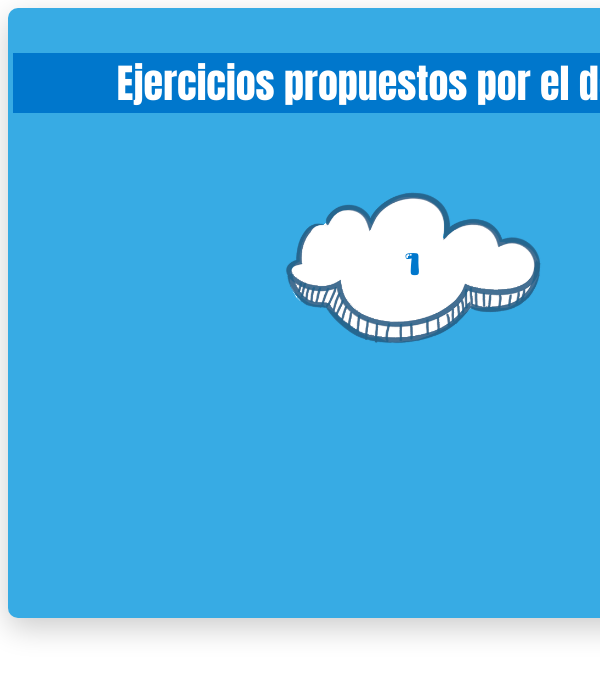
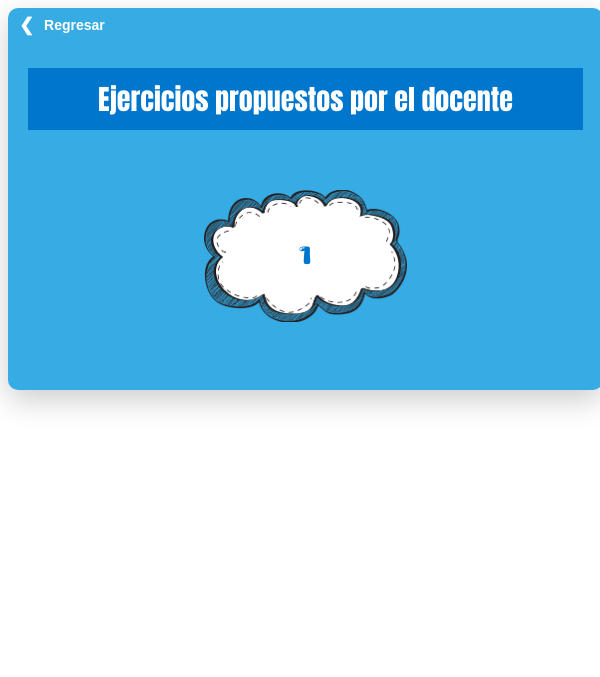
Before and after one commit to VillalobosLobos/tt, a Flask app: template templates/pages/ejerciciosAlumnos.html in a window 600 px wide; the page is wider, and only the part inside the window is pictured. Shown: the top 677 px of that part. Run offline with Flask 3, Linux system fonts and the light colour scheme; the template is opened without the code that fills it: most values are stand-ins (such as "Sample title", 1, 10 or a date in 2020).

Commit message:
Actualizacion del front

```diff
--- a/static/styles/ejerciciosAlumnos.css
+++ b/static/styles/ejerciciosAlumnos.css
@@ -1,10 +1,83 @@
+/* ======================================
+   FONT
+====================================== */
 @font-face {
     font-family: 'Eracake';
-    src: url('/static/fonts/Eracake.ttf');
+    src: url('/static/fonts/Eracake.ttf') format('truetype');
   }
 
-.ejercicio{
-    background-image: url('/static/img/alumnos/n2.png');
+  /* ======================================
+     CONTENEDOR PRINCIPAL
+  ====================================== */
+  .cuerpo {
+    position: relative;            /* para posicionar el botón */
+    text-align: center;
+    font-size: 40px;
+    font-family: Impact, Haettenschweiler, 'Arial Narrow Bold', sans-serif;
+    color: white;
+    width: 800px;
+    height: 600px;
+    padding: 5px;
+    border-radius: 10px;
+    margin: 0 auto 50px;
+    background-color: #37ABE4;
+    box-shadow: 0 10px 30px rgba(0, 0, 0, 0.2);
+  }
+
+  /* ======================================
+     BOTÓN REGRESAR
+  ====================================== */
+  .arrow-icon {
+    font-size: 18px;
+    font-weight: bold;
+    margin-right: 4px;
+  }
+
+  .back-btn {
+    position: absolute;   /* fija en la .cuerpo */
+    top: 10px;            /* distancia del borde superior */
+    left: 10px;           /* distancia del borde izquierdo */
+    display: inline-flex;
+    align-items: center;
+    gap: 6px;
+    background: none;
+    border: none;
+    color: #fff;          /* blanco para contraste */
+    font-size: 16px;
+    font-weight: bold;
+    cursor: pointer;
+    margin: 0;            /* elimina márgenes extra */
+  }
+
+  .back-btn:hover {
+    color: #000;
+  }
+
+  /* ======================================
+     TÍTULO
+  ====================================== */
+  .cuerpo #titulo {
+    background-color: #07c;
+    margin-top: 50px;     /* baja el título para evitar solaparse con el botón */
+    padding: 10px 0;
+  }
+
+  /* ======================================
+     LISTADO DE EJERCICIOS
+  ====================================== */
+  .ejercicios {
+    display: flex;
+    flex-wrap: wrap;
+    gap: 1rem;
+    justify-content: center;
+    padding: 2rem;
+  }
+
+  /* ======================================
+     TARJETA DE EJERCICIO
+  ====================================== */
+  .ejercicio {
+    background-image: url('/static/img/alumnos/n1.png');
     background-size: contain;
     background-repeat: no-repeat;
     background-position: center;
@@ -18,46 +91,57 @@
     padding: 1rem;
     font-family: 'Eracake';
     font-size: 30px;
-    transition: transform 0.3s ease,box-shadow 0.3s ease;
+    transition: transform 0.3s ease, box-shadow 0.3s ease;
     cursor: pointer;
   }
 
-.ejercicio:hover{
+  .ejercicio:hover {
     transform: scale(1.05);
   }
 
-.ejercicio a{
+  .ejercicio a {
     text-decoration: none;
     color: #07c;
   }
 
-.ejercicio a:hover{
+  .ejercicio a:hover {
     color: rgb(31, 243, 77);
   }
 
-.cuerpo{
-    text-align: center;
-    font-size: 40px;
-    font-family: Impact, Haettenschweiler, 'Arial Narrow Bold', sans-serif;
-    color: white;
-    position: relative;
-    width: 800px;
-    height: 600px;
-    padding: 5px;
-    border-radius: 10px;
-    margin: 0 auto 50px;
-    background-color: #37ABE4;
-    box-shadow: 0 10px 30px rgba(0, 0, 0, 0.2);
+  /* ======================================
+     MEDIA QUERIES (RESPONSIVE)
+  ====================================== */
+  @media (max-width: 900px) {
+    .cuerpo {
+      width: 95%;
+      height: auto;
+      padding: 20px;
+    }
+    .cuerpo #titulo {
+      font-size: 32px;
+    }
+    .ejercicio {
+      width: 45%;
+      margin-bottom: 1rem;
+    }
   }
 
-.cuerpo #titulo{
-    background-color: #07c;
+  @media (max-width: 600px) {
+    .cuerpo {
+      font-size: 28px;
     }
-
-.ejercicios{
-    display: flex;
-    flex-wrap: wrap;
-    gap: 1rem;
-    justify-content: center;
-    padding: 2rem;
+    .back-btn {
+      top: 5px;
+      left: 5px;
+      font-size: 14px;
     }
+    .cuerpo #titulo {
+      font-size: 28px;
+      margin-top: 40px;
+    }
+    .ejercicio {
+      width: 90%;
+      font-size: 24px;
+      height: 100px;
+    }
+  }
--- a/templates/pages/ejerciciosAlumnos.html
+++ b/templates/pages/ejerciciosAlumnos.html
@@ -9,6 +9,12 @@
 </head>
 <body>
   <div class="cuerpo">
+    <!-- Botón Regresar en esquina superior izquierda -->
+    <button class="back-btn" onclick="window.location.href='{{ url_for('alumno') }}'">
+      <span class="arrow-icon">&#10094;</span>
+      <b>Regresar</b>
+    </button>
+
     <p id="titulo">Ejercicios propuestos por el docente</p>
 
     <div class="ejercicios">
```
Also changed, not shown: static/styles/actividades.css (+18 -1 lines), static/styles/alumno.css (+86 -88 lines), static/styles/docente.css (+5 -13 lines), static/img/alumnos/n1.png, static/img/alumnos/n2.png. Lines whose indentation alone changed are shown as unchanged.
